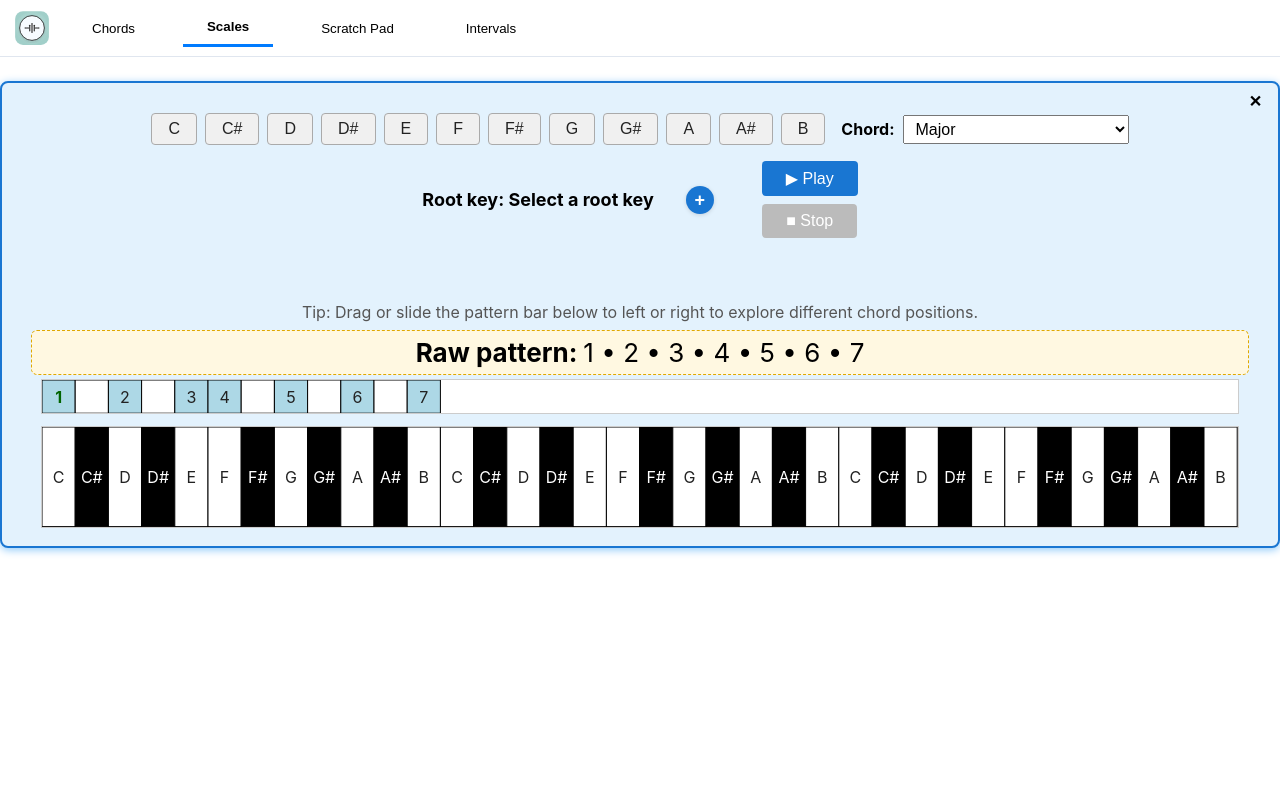
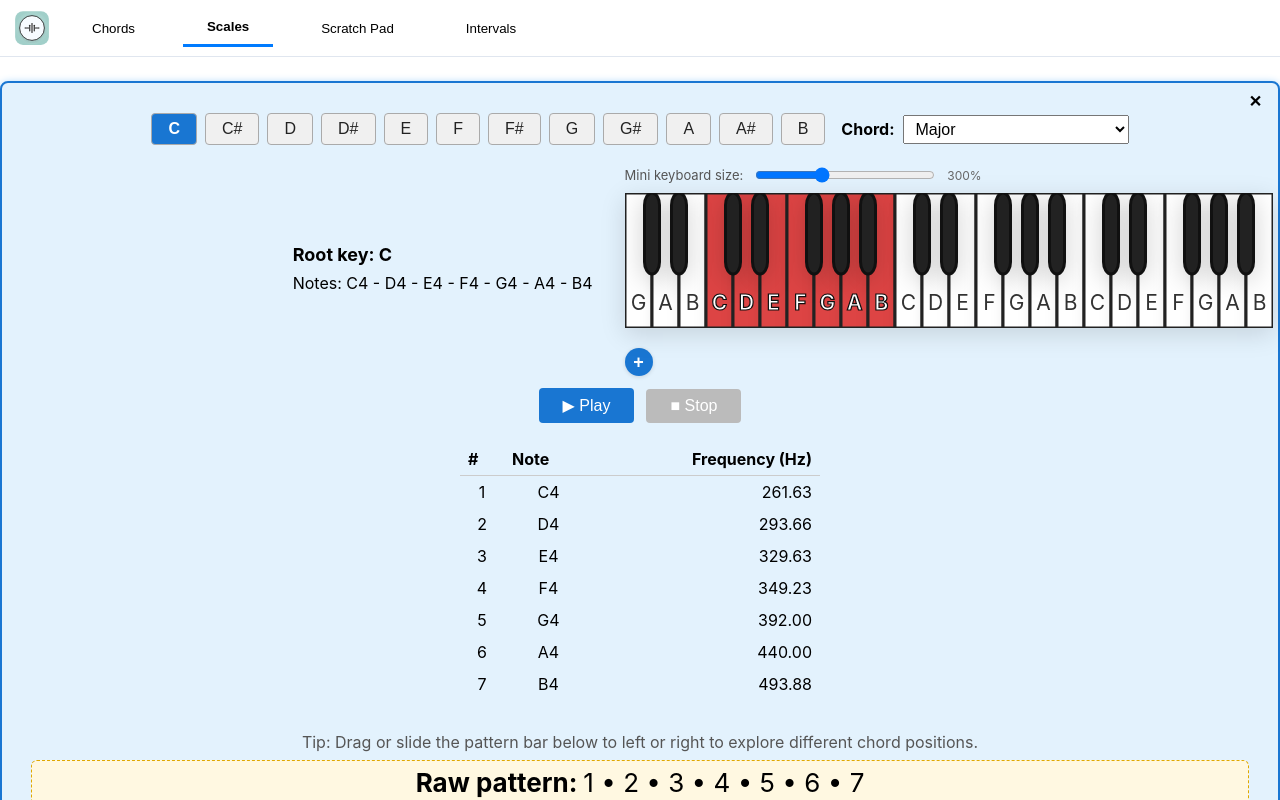
Before and after one commit to senthilktmz/pitch-lemur, a React (Create React App) app: page / in a window 1280 px wide. Both pictures are taken after a click on the button "Scales". Shown: the top 800 px of the page. Built offline with nearby package versions, Linux system fonts and the light colour scheme.

Commit message:
adding zoom for scales mini keyboard

```diff
--- a/src/ScalesPattern.tsx
+++ b/src/ScalesPattern.tsx
@@ -92,7 +92,7 @@ const ScalesPattern: React.FC<ScalesPatternProps> = ({ zoom = 100, patterns, sca
   const KEYBOARD_LENGTH = MAIN_KEYBOARD_PATTERN.length;
 
   const [selectedPattern, setSelectedPattern] = useState<string>(CHORDS_PATTERNS[0].name);
-  const [rootIndex, setRootIndex] = useState<number | null>(null); // index in ROOT_NOTES
+  const [rootIndex, setRootIndex] = useState<number | null>(0); // index in ROOT_NOTES (default to C)
   const [sliderOffsetX, setSliderOffsetX] = useState(0);
   const [isDragging, setIsDragging] = useState(false);
   const [isPlaying, setIsPlaying] = useState(false);
@@ -101,6 +101,20 @@ const ScalesPattern: React.FC<ScalesPatternProps> = ({ zoom = 100, patterns, sca
   const audioContextRef = useRef<AudioContext | null>(null);
   const oscillatorsRef = useRef<OscillatorNode[]>([]);
   const [lastPlayedTable, setLastPlayedTable] = useState<{ note: string; freq: number }[] | null>(null);
+  // Mini keyboard zoom (percent), persisted locally
+  const [miniZoom, setMiniZoom] = useState<number>(() => {
+    try {
+      const saved = localStorage.getItem('scales_mini_keyboard_zoom');
+      if (!saved) return 300;
+      const v = Number(saved);
+      return isFinite(v) ? Math.min(750, Math.max(50, v)) : 300;
+    } catch {
+      return 300;
+    }
+  });
+  useEffect(() => {
+    try { localStorage.setItem('scales_mini_keyboard_zoom', String(miniZoom)); } catch {}
+  }, [miniZoom]);
 
   const currentPattern = CHORDS_PATTERNS.find((p) => p.name === selectedPattern);
 
@@ -428,8 +442,8 @@ const ScalesPattern: React.FC<ScalesPatternProps> = ({ zoom = 100, patterns, sca
             </select>
           </div>
         </div>
-        {/* Root key, Notes, MiniKeyboard, and Play/Stop buttons on same line */}
-        <div style={{ display: 'flex', alignItems: 'center', justifyContent: 'center', gap: 32, marginBottom: 32, flexWrap: 'wrap' }}>
+        {/* Root key, Notes, and MiniKeyboard on one line (no Play/Stop here to avoid overlap) */}
+        <div style={{ display: 'flex', alignItems: 'center', justifyContent: 'center', gap: 32, marginBottom: 12, flexWrap: 'wrap' }}>
           <div style={{ display: 'flex', flexDirection: 'column', alignItems: 'flex-start', gap: 8, minWidth: 160 }}>
             <div style={{ fontWeight: 'bold', fontSize: 18 }}>
               Root key: {rootIndex !== null ? ROOT_NOTES[rootIndex] : "Select a root key"}
@@ -449,18 +463,32 @@ const ScalesPattern: React.FC<ScalesPatternProps> = ({ zoom = 100, patterns, sca
             })()}
           </div>
           <div style={{ display: 'flex', flexDirection: 'column', alignItems: 'flex-start', gap: 8 }}>
+            {/* Mini keyboard zoom control */}
+            <div style={{ display: 'flex', alignItems: 'center', justifyContent: 'center', gap: 10, marginTop: 4 }}>
+              <label style={{ fontSize: 13, color: '#555' }}>Mini keyboard size:</label>
+              <input
+                type="range"
+                min={50}
+                max={750}
+                step={5}
+                value={miniZoom}
+                onChange={(e) => setMiniZoom(Number(e.target.value))}
+                style={{ width: 180 }}
+              />
+              <span style={{ fontSize: 12, color: '#666', width: 40, textAlign: 'left' }}>{Math.round(miniZoom)}%</span>
+            </div>
             {keyboardViewJson && (() => {
               try {
                 const kv = JSON.parse(keyboardViewJson);
+                const scale = Math.max(0.5, miniZoom / 100);
+                const nativeHeight = 45; // white key height used in KeyboardViewSVG
                 return (
-                  <div style={{ width: 750, height: 130, overflow: 'visible' }}>
-                    <div style={{ transform: 'scale(2.5)', transformOrigin: 'left top', width: 300 }}>
+                  <div style={{ transform: `scale(${scale})`, transformOrigin: 'left top', height: nativeHeight * scale, marginBottom: 12, overflow: 'visible', pointerEvents: 'none', position: 'relative', zIndex: 1 }}>
                     <KeyboardViewSVG
                       backwardPadding={kv.backward_padding}
                       keySequence={kv.key_sequence}
                       forwardPadding={kv.forward_padding}
                     />
-                    </div>
                   </div>
                 );
               } catch {
@@ -489,14 +517,15 @@ const ScalesPattern: React.FC<ScalesPatternProps> = ({ zoom = 100, patterns, sca
               <span style={{ fontWeight: 'bold', fontSize: 18, lineHeight: 1 }}>+</span>
             </button>
           </div>
-          <div style={{ display: 'flex', flexDirection: 'column', alignItems: 'center', marginLeft: 16 }}>
-            <button onClick={playScale} disabled={isPlaying} style={{ marginBottom: 8, padding: '8px 24px', fontSize: 16, background: isPlaying ? '#bbb' : '#1976d2', color: '#fff', border: 'none', borderRadius: 4, cursor: isPlaying ? 'not-allowed' : 'pointer' }}>
+        </div>
+        {/* Dedicated row for Play/Stop to guarantee no overlap with the mini keyboard */}
+        <div style={{ display: 'flex', alignItems: 'center', justifyContent: 'center', gap: 12, marginBottom: 20 }}>
+          <button onClick={playScale} disabled={isPlaying} style={{ marginBottom: 0, padding: '8px 24px', fontSize: 16, background: isPlaying ? '#bbb' : '#1976d2', color: '#fff', border: 'none', borderRadius: 4, cursor: isPlaying ? 'not-allowed' : 'pointer' }}>
             ▶ Play
           </button>
           <button onClick={stopChord} disabled={!isPlaying} style={{ padding: '8px 24px', fontSize: 16, background: !isPlaying ? '#bbb' : '#d32f2f', color: '#fff', border: 'none', borderRadius: 4, cursor: !isPlaying ? 'not-allowed' : 'pointer' }}>
             ■ Stop
           </button>
-          </div>
         </div>
         {/* Persistent table of last played notes and frequencies */}
         {(lastPlayedTable?.length ?? 0) > 0 && (
```
Lines whose indentation alone changed are shown as unchanged.
